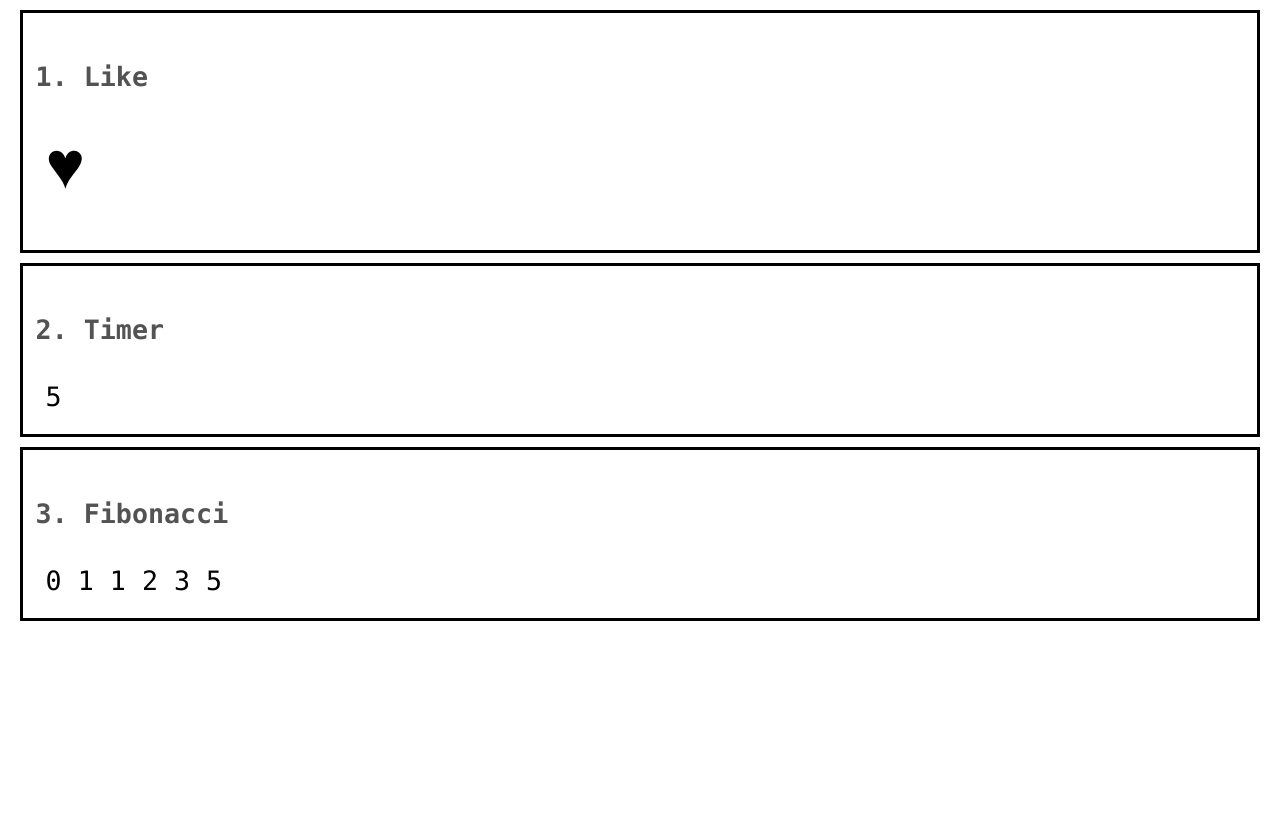
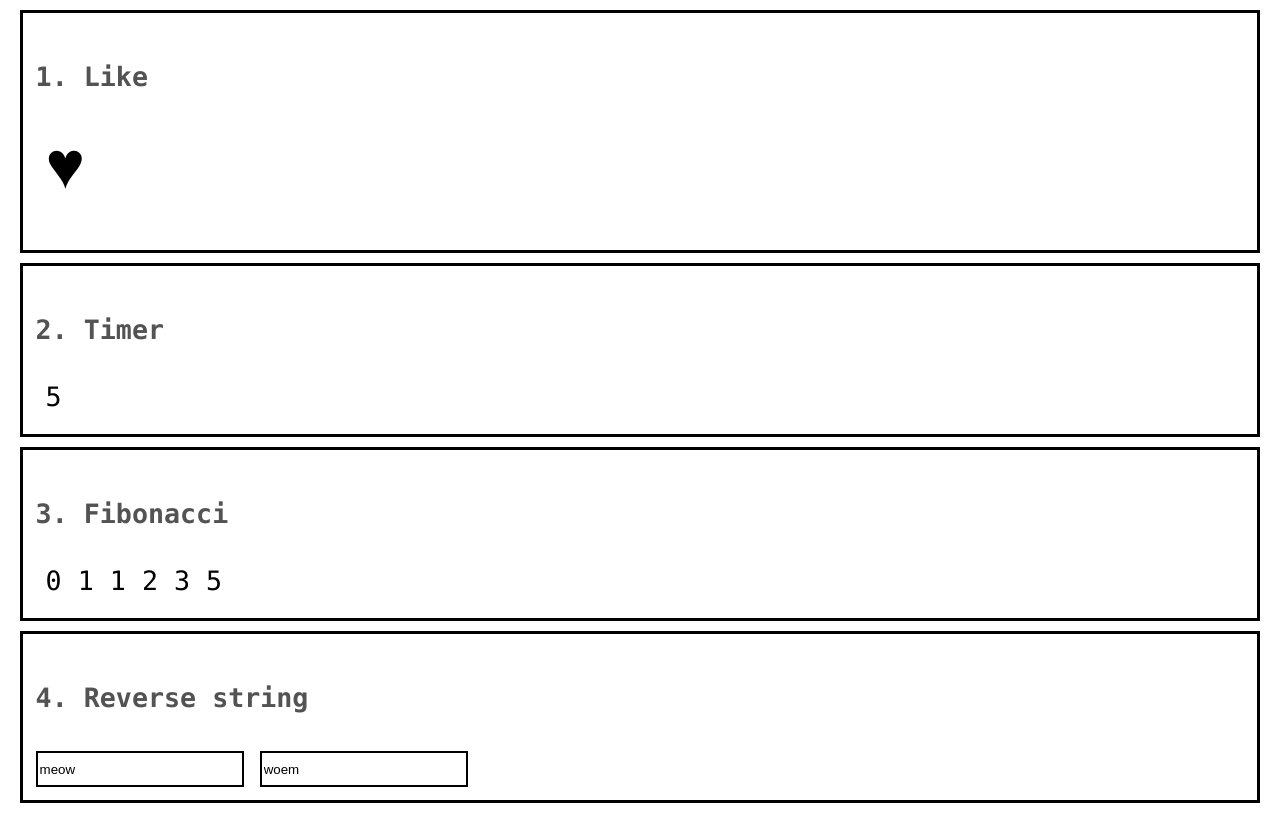
Before and after one commit to Xumeparu/exam, a React (Create React App) app: page / in a window 1280 px wide. Built offline with nearby package versions, Linux system fonts and the light colour scheme.

Commit message:
Added ReverseString component

```diff
--- a/src/App.css
+++ b/src/App.css
@@ -1,7 +1,9 @@
-div {
+body {
   font-family: 'Consolas', serif;
   font-size: 20pt;
+}
 
+div {
   margin: 10px;
 }
 
@@ -29,3 +31,11 @@ h4 {
 .red {
   color: #f81d1d;
 }
+
+input {
+  height: 30px;
+  width: 200px;
+
+  border-style: solid;
+  border-color: #000000;
+}
--- a/src/App.js
+++ b/src/App.js
@@ -2,6 +2,7 @@ import './App.css';
 import Like from './components/Like/Like';
 import Timer from './components/Timer/Timer';
 import Fibonacci from './components/Fibonacci/Fibonacci';
+import ReverseString from './components/ReverseString/ReverseString';
 
 export default function App() {
   return (
@@ -9,6 +10,7 @@ export default function App() {
         <Like />
         <Timer />
         <Fibonacci />
+        <ReverseString text='meow'/>
       </>
 );
 }
--- /dev/null
+++ b/src/components/ReverseString/ReverseString.js
@@ -0,0 +1,23 @@
+import React, { useState } from 'react';
+import '../../App.css';
+
+export default function ReverseString({text}) {
+    const [sourceString, setSourceString] = useState(text);
+
+    function getReverseString() {
+        return sourceString.split('').reverse().join('');
+    }
+
+    return (
+        <div className='block'>
+            <h4>4. Reverse string</h4>
+            <label>
+                <input type='text' value={sourceString} readOnly={true} />
+            </label>
+            &nbsp;
+            <label>
+                <input type='text' value={getReverseString()} readOnly={true} />
+            </label>
+        </div>
+    );
+}
```
Also changed, not shown: 1 other file (tests, documents, lock files or other folders).
